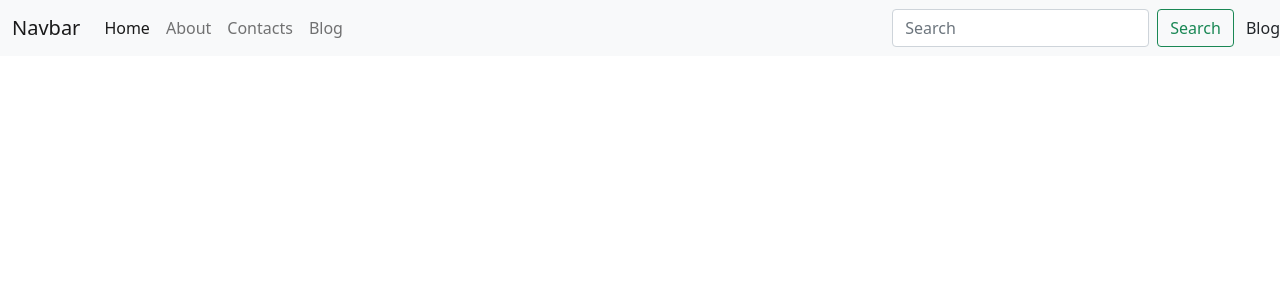
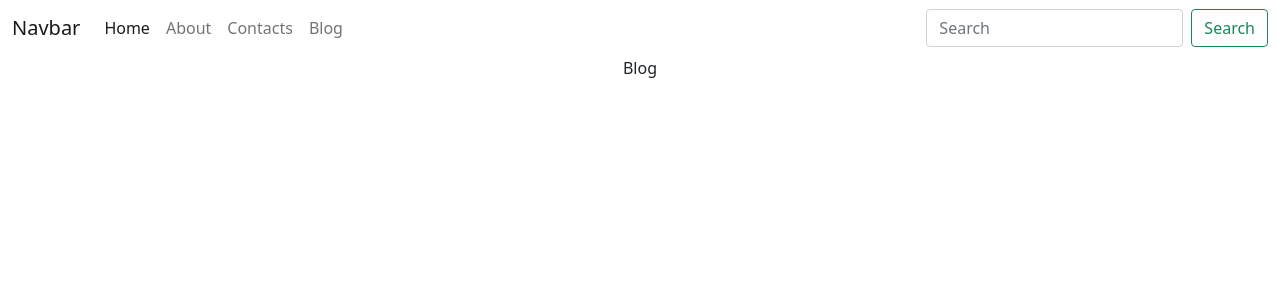
Before and after one commit to VladyslavKLM/first-app, a React (Create React App) app: page /blog in a window 1280 px wide. Shown: the top 300 px of the page. Built offline with nearby package versions, Linux system fonts and the light colour scheme.

Commit message:
lab2 end

```diff
--- a/src/App.js
+++ b/src/App.js
@@ -1,8 +1,9 @@
 import React from "react";
 import logo from './logo.svg';
 import './App.css';
-import { Button } from "react-bootstrap";
+import { Button, Navbar } from "react-bootstrap";
 import 'bootstrap/dist/css/bootstrap.min.css';
+import NavbarComp from "./NavbarComp";
 
 import {BrowserRouter as Router, Routes, Route} from "react-router-dom";
 
@@ -15,44 +16,21 @@ import Blog from './Pages/Blog';
 
 function App() {
   return (
-    <nav class="navbar navbar-expand-lg navbar-light bg-light">
-    <div class="container-fluid">
-      <a class="navbar-brand" href="#">Navbar</a>
-      <button class="navbar-toggler" type="button" data-bs-toggle="collapse" data-bs-target="#navbarSupportedContent" aria-controls="navbarSupportedContent" aria-expanded="false" aria-label="Toggle navigation">
-        <span class="navbar-toggler-icon"></span>
-      </button>
-      <div class="collapse navbar-collapse" id="navbarSupportedContent">
-        <ul class="navbar-nav me-auto mb-2 mb-lg-0">
-          <li class="nav-item">
-            <a class="nav-link active" aria-current="page" href="/">Home</a>
-          </li>
+    <div className="App">
+      <NavbarComp/>
+      <Router>
 
-          <li class="nav-item">
-            <a class="nav-link" href="/about">About</a>
-          </li>
+        <Routes>
+            <Route path="/" element={<Home  />}/>
+            <Route path="/about" element={<About/>}/>
+            <Route path="/contacts" element={<Contacts/>}/>
+            <Route path="/blog" element={<Blog/>}/>
+        </Routes>
+      </Router>
 
-          <li class="nav-item">
-            <a class="nav-link"  href="/contacts">Contacts</a>
-          </li>
-          <li class="nav-item">
-            <a class="nav-link"  href="/blog">Blog</a>
-          </li>
-        </ul>
-        <form class="d-flex">
-          <input class="form-control me-2" type="search" placeholder="Search" aria-label="Search"></input>
-          <button class="btn btn-outline-success" type="submit">Search</button>
-        </form>
-      </div>
     </div>
-    <Router>
-      <Routes>
-          <Route path="/" element={<Home  />}/>
-          <Route path="/about" element={<About/>}/>
-          <Route path="/contacts" element={<Contacts/>}/>
-          <Route path="/blog" element={<Blog/>}/>
-      </Routes>
-    </Router>
-  </nav>
+
+
   );
 }
 
--- /dev/null
+++ b/src/NavbarComp.js
@@ -0,0 +1,59 @@
+
+import logo from './logo.svg';
+import './App.css';
+import { Navbar } from "react-bootstrap";
+import 'bootstrap/dist/css/bootstrap.min.css';
+
+import React, { Component } from "react";
+
+import {BrowserRouter as Router, Routes, Route} from "react-router-dom";
+
+import Home from './Pages/Home';
+import Contacts from './Pages/Contacts';
+import About from './Pages/About';
+import Blog from './Pages/Blog';
+
+
+export default class NavbarComp extends Component  {
+    render() {
+
+        return (
+    <Navbar class="navbar navbar-expand-lg navbar-light bg-light">
+      <div class="container-fluid">
+        <a class="navbar-brand" href="#">Navbar</a>
+        <button class="navbar-toggler" type="button" data-bs-toggle="collapse" data-bs-target="#navbarSupportedContent" aria-controls="navbarSupportedContent" aria-expanded="false" aria-label="Toggle navigation">
+          <span class="navbar-toggler-icon"></span>
+        </button>
+        <div class="collapse navbar-collapse" id="navbarSupportedContent">
+          <ul class="navbar-nav me-auto mb-2 mb-lg-0">
+            <li class="nav-item">
+              <a class="nav-link active" aria-current="page" href="/">Home</a>
+            </li>
+
+            <li class="nav-item">
+              <a class="nav-link" href="/about">About</a>
+            </li>
+
+            <li class="nav-item">
+              <a class="nav-link"  href="/contacts">Contacts</a>
+            </li>
+            <li class="nav-item">
+              <a class="nav-link"  href="/blog">Blog</a>
+            </li>
+          </ul>
+          <form class="d-flex">
+            <input class="form-control me-2" type="search" placeholder="Search" aria-label="Search"></input>
+            <button class="btn btn-outline-success" type="submit">Search</button>
+          </form>
+        </div>
+      </div>
+
+  </Navbar>
+
+
+
+  );
+    }
+
+
+}
```
